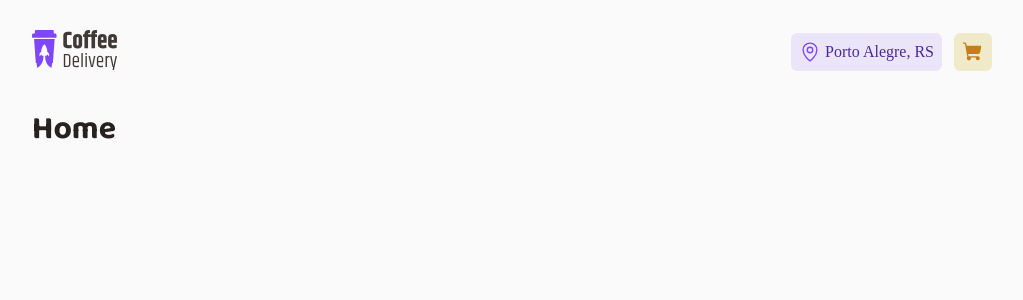
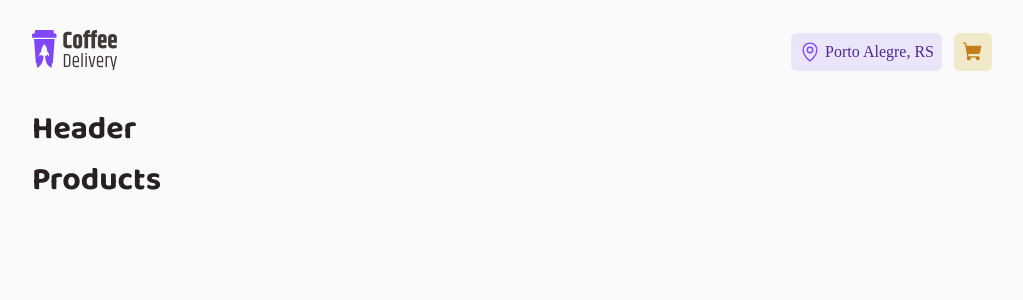
Before and after one commit to lmartinhao/coffee-delivery, a React (Vite) app: page /# in a window 1280 px wide. Shown: the top 300 px of the page, without its empty margins (128-1151 px from the left). Built offline with nearby package versions, Linux system fonts and the light colour scheme.

Commit message:
organizing folders

```diff
--- a/src/components/Header/index.tsx
+++ b/src/components/Navbar/index.tsx
@@ -1,11 +1,11 @@
-import { CartBox, HeaderContainer, LocalizationBox } from './styles'
+import { CartBox, NavbarContainer, LocalizationBox } from './styles'
 
 import Logo from '../../assets/coffee-logo.svg'
 import { ShoppingCart, MapPin } from 'phosphor-react'
 
-export function Header() {
+export function Navbar() {
   return (
-    <HeaderContainer>
+    <NavbarContainer>
       <a href="/">
         <img src={Logo} alt="" />
       </a>
@@ -21,6 +21,6 @@ export function Header() {
           </a>
         </CartBox>
       </nav>
-    </HeaderContainer>
+    </NavbarContainer>
   )
 }
--- a/src/components/Header/styles.tsx
+++ b/src/components/Navbar/styles.tsx
@@ -1,6 +1,6 @@
 import styled from 'styled-components'
 
-export const HeaderContainer = styled.header`
+export const NavbarContainer = styled.header`
   display: flex;
   align-items: center;
   justify-content: space-between;
--- a/src/layouts/DefaultLayout/index.tsx
+++ b/src/layouts/DefaultLayout/index.tsx
@@ -1,11 +1,11 @@
 import { Outlet } from 'react-router-dom'
-import { Header } from '../../components/Header'
+import { Navbar } from '../../components/Navbar'
 import { LayoutContainer } from './styles'
 
 export function DefaultLayout() {
   return (
     <LayoutContainer>
-      <Header />
+      <Navbar />
       <Outlet />
     </LayoutContainer>
   )
--- a/src/pages/Home.tsx
+++ /dev/null
@@ -1,3 +0,0 @@
-export function Home() {
-  return <h1>Home</h1>
-}
--- /dev/null
+++ b/src/pages/Home/components/Header/index.tsx
@@ -0,0 +1,3 @@
+export function Header() {
+  return <h1>Header</h1>
+}
--- /dev/null
+++ b/src/pages/Home/components/Products/index.tsx
@@ -0,0 +1,3 @@
+export function Products() {
+  return <h1>Products</h1>
+}
--- /dev/null
+++ b/src/pages/Home/index.tsx
@@ -0,0 +1,12 @@
+import { Header } from './components/Header'
+import { Products } from './components/Products'
+import { HomeContainer } from './styles'
+
+export function Home() {
+  return (
+    <HomeContainer>
+      <Header />
+      <Products />
+    </HomeContainer>
+  )
+}
--- /dev/null
+++ b/src/pages/Home/styles.ts
@@ -0,0 +1,6 @@
+import styled from 'styled-components'
+
+export const HomeContainer = styled.div`
+  display: flex;
+  flex-direction: column;
+`
```
